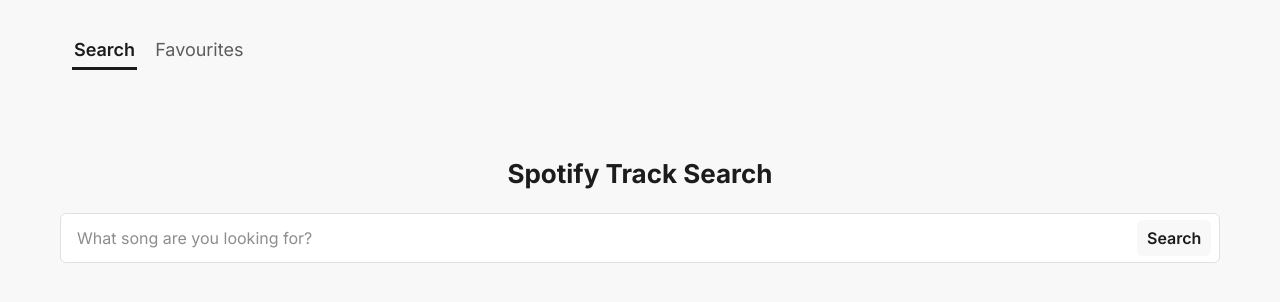
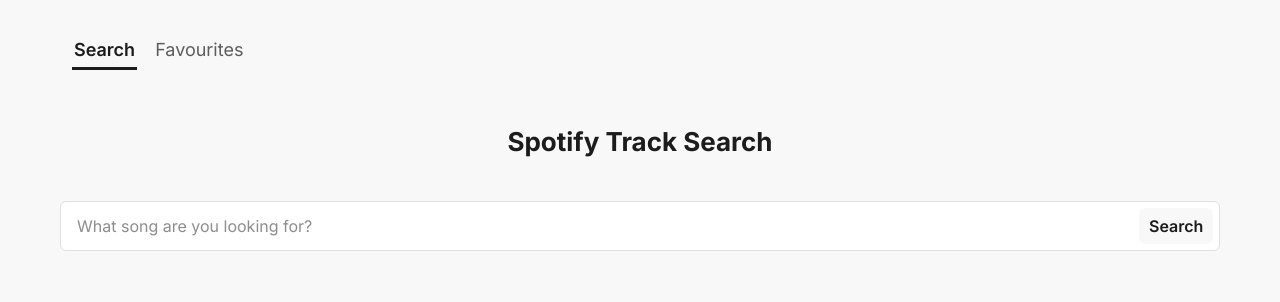
Before and after one commit to fucadzi/spotify-app, a Next.js app: page / in a window 1280 px wide. Shown: the top 302 px of the page. Built offline with nearby package versions, Linux system fonts and the light colour scheme; no server answers.

Commit message:
style fixes

```diff
--- a/src/app/page.module.scss
+++ b/src/app/page.module.scss
@@ -8,6 +8,6 @@
         font-weight: bold;
         text-align: center;
         font-size: 26px;
-        padding-bottom: 20px;
+        padding-bottom: 40px;
     }
 }
--- a/src/components/Menu.tsx
+++ b/src/components/Menu.tsx
@@ -7,7 +7,7 @@
     const pathname = usePathname();
 
     return (
-        <nav className={`${styles.menu} p-2 md:p-8`}>
+        <nav className={`${styles.menu} pt-2 px-2 md:pt-8 md:px-8`}>
             <Link href="/" className={pathname === '/' ? styles.active : ''}>Search</Link>
             <Link href="/favourites" className={pathname === '/favourites' ? styles.active : ''}>Favourites</Link>
         </nav>
--- a/src/components/search.module.scss
+++ b/src/components/search.module.scss
@@ -8,7 +8,8 @@
 
         .input {
             padding: 12px 16px;
-            width: calc(100% - 82px);
+            margin-right: 6px;
+            width: calc(100% - 86px);
         }
 
         .button {
--- a/src/components/searchResults.module.scss
+++ b/src/components/searchResults.module.scss
@@ -17,6 +17,7 @@
             height: fit-content;
             border: 1px solid var(--border);
             border-radius: 6px;
+            flex-shrink: 0;
         }
 
         .trackName {
```
